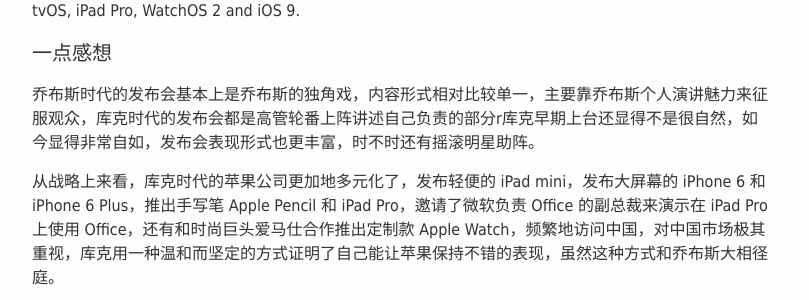
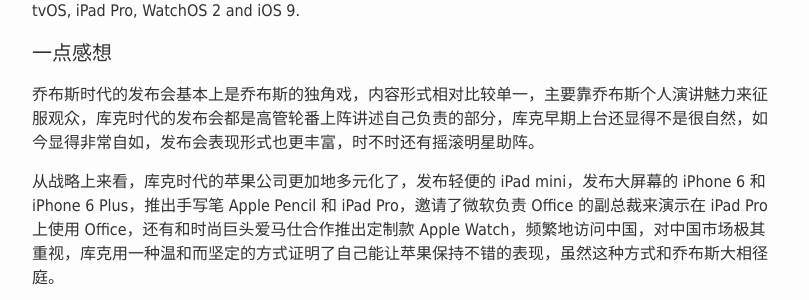
Before and after one commit to danjiang/mango, a Jekyll site: the page built from _posts/2015-10-11-apple-keynote-review.markdown, in a window 1280 px wide and 900 px high, scrolled down 11932 px. Shown: the part 483-783 px from the top of the window, without its empty margins (238-1047 px from the left). Built offline with Jekyll 4.4.1, drawn with Linux system fonts in a browser that asks for light colours; comment, search, counter and statistics services are not loaded.

Commit message:
fix typing mistake

```diff
--- a/_posts/2015-10-11-apple-keynote-review.markdown
+++ b/_posts/2015-10-11-apple-keynote-review.markdown
@@ -145,6 +145,6 @@
 
 #### 一点感想
 
-乔布斯时代的发布会基本上是乔布斯的独角戏，内容形式相对比较单一，主要靠乔布斯个人演讲魅力来征服观众，库克时代的发布会都是高管轮番上阵讲述自己负责的部分r库克早期上台还显得不是很自然，如今显得非常自如，发布会表现形式也更丰富，时不时还有摇滚明星助阵。
+乔布斯时代的发布会基本上是乔布斯的独角戏，内容形式相对比较单一，主要靠乔布斯个人演讲魅力来征服观众，库克时代的发布会都是高管轮番上阵讲述自己负责的部分，库克早期上台还显得不是很自然，如今显得非常自如，发布会表现形式也更丰富，时不时还有摇滚明星助阵。
 
 从战略上来看，库克时代的苹果公司更加地多元化了，发布轻便的 iPad mini，发布大屏幕的 iPhone 6 和 iPhone 6 Plus，推出手写笔 Apple Pencil 和 iPad Pro，邀请了微软负责 Office 的副总裁来演示在 iPad Pro 上使用 Office，还有和时尚巨头爱马仕合作推出定制款 Apple Watch，频繁地访问中国，对中国市场极其重视，库克用一种温和而坚定的方式证明了自己能让苹果保持不错的表现，虽然这种方式和乔布斯大相径庭。
```
